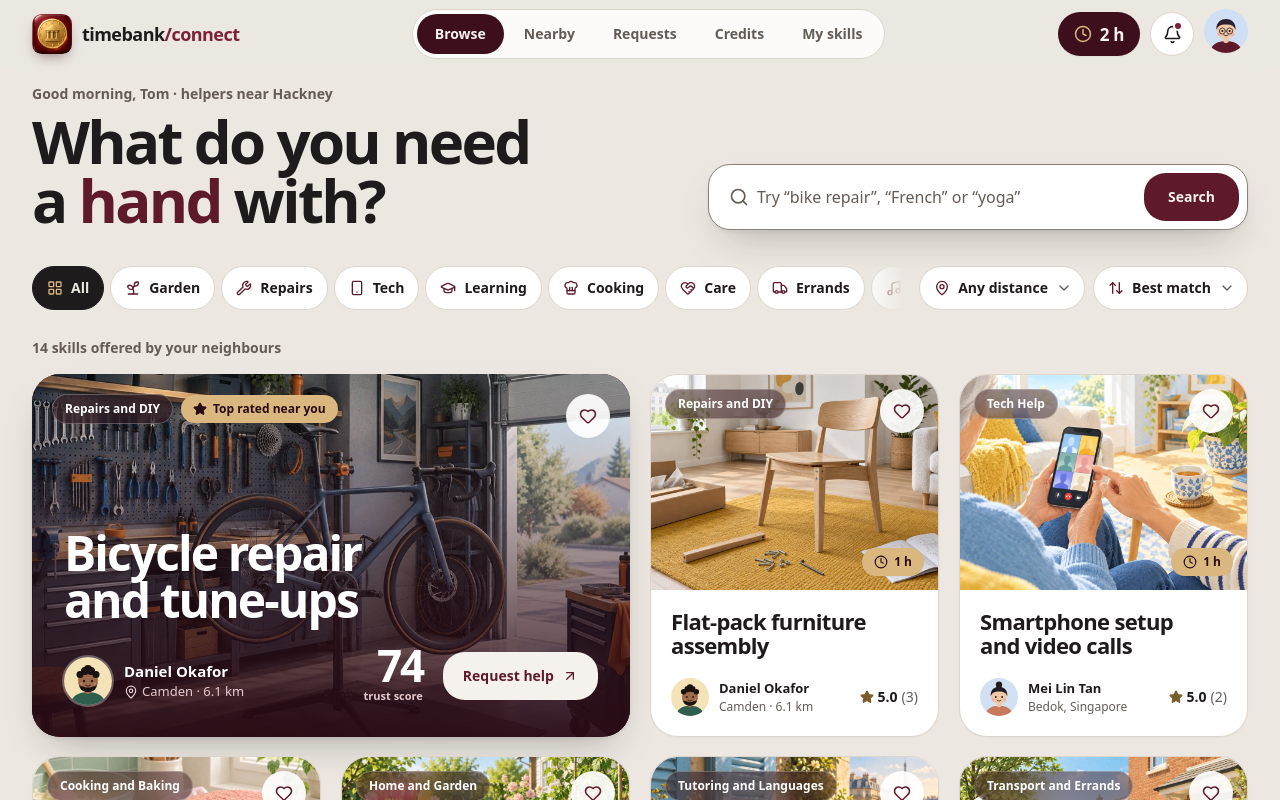
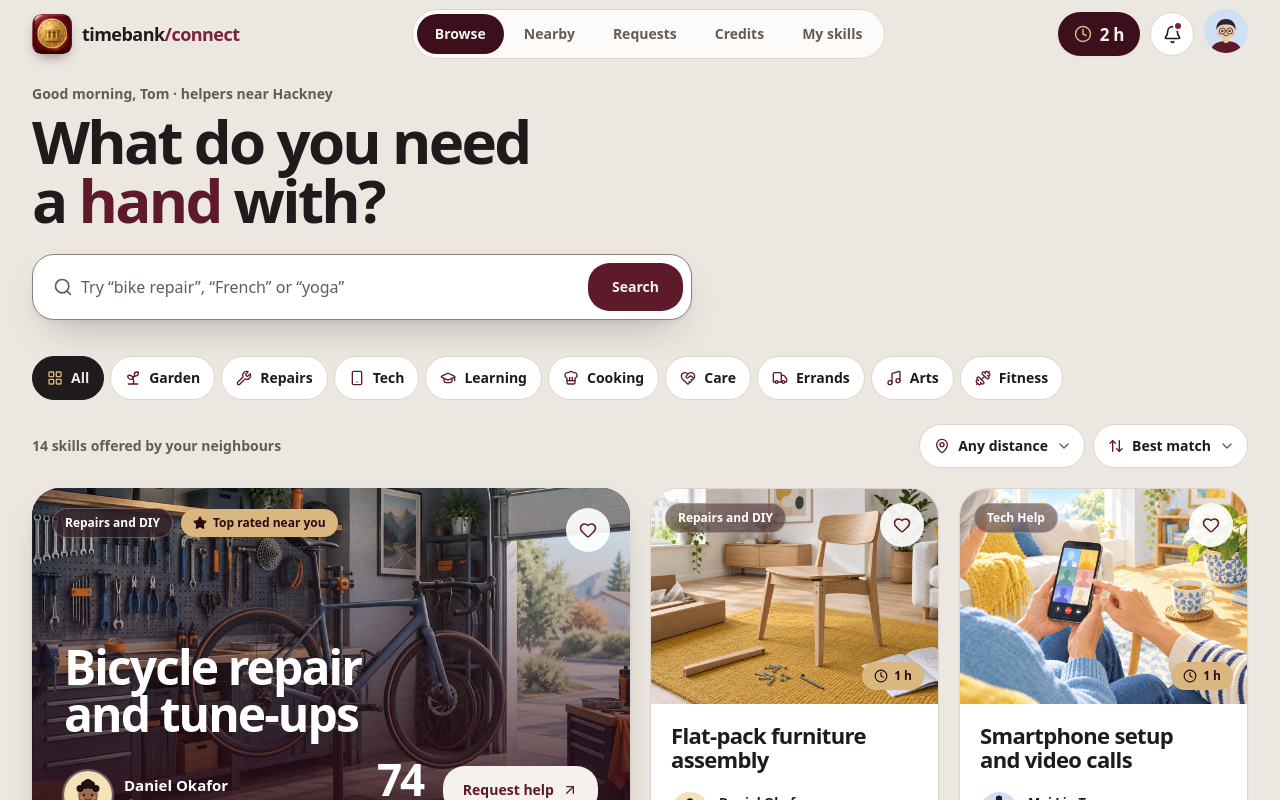
Before and after one commit to kaxlon33/TimeBank_Connect, a React (Vite) app in the folder apps/web/: page / in a window 1280 px wide. Shown: the top 800 px of the page. Built offline with nearby package versions, Linux system fonts and the light colour scheme.

Commit message:
fix(web): tidy the browse toolbar into one clean flow (#9)
Headline, search, one full category row, then a line with the result count and the two filter menus.

```diff
--- a/apps/web/src/pages/BrowsePage.tsx
+++ b/apps/web/src/pages/BrowsePage.tsx
@@ -145,7 +145,7 @@ export function BrowsePage() {
 
   return (
     <div className="mx-auto w-full max-w-[1400px] px-4 pt-2 pb-32 sm:px-8 lg:pb-16">
-      <header className="flex flex-col gap-6 pt-2 lg:flex-row lg:items-end lg:justify-between lg:gap-10">
+      <header className="flex flex-col gap-6 pt-2">
         <div className="tile-in max-w-3xl">
           <p className="text-sm font-semibold text-muted-foreground">
             {greeting()}, {me.name.split(' ')[0]}
@@ -159,7 +159,7 @@ export function BrowsePage() {
         <form
           role="search"
           onSubmit={(e) => e.preventDefault()}
-          className="tile-in flex w-full items-center gap-2 rounded-[22px] border border-input bg-card p-2 pl-5 shadow-raised lg:max-w-[540px]"
+          className="tile-in flex w-full items-center gap-2 rounded-[22px] border border-input bg-card p-2 pl-5 shadow-raised lg:max-w-[660px]"
           style={{ '--delay': '60ms' } as React.CSSProperties}
         >
           <Search className="size-5 shrink-0 text-muted-foreground" aria-hidden="true" />
@@ -194,11 +194,11 @@ export function BrowsePage() {
         </form>
       </header>
 
-      <div className="mt-8 flex flex-col gap-3 lg:flex-row lg:items-center lg:gap-4">
+      <div className="mt-8">
         <div
           role="group"
           aria-label="Categories"
-          className="-mx-4 flex min-w-0 gap-1.5 overflow-x-auto px-4 py-1 [scrollbar-width:none] sm:-mx-8 sm:px-8 lg:mx-0 lg:flex-1 lg:pr-10 lg:pl-0 lg:[mask-image:linear-gradient(to_right,black_calc(100%-40px),transparent)] [&::-webkit-scrollbar]:hidden"
+          className="-mx-4 flex gap-1.5 overflow-x-auto px-4 py-1 [mask-image:linear-gradient(to_right,black_calc(100%-40px),transparent)] [scrollbar-width:none] sm:-mx-8 sm:px-8 lg:mx-0 lg:px-0 lg:pr-10 [&::-webkit-scrollbar]:hidden"
         >
           <Chip active={category === ''} onClick={() => setCategory('')} icon={LayoutGrid}>
             All
@@ -220,8 +220,17 @@ export function BrowsePage() {
                 <span key={i} aria-hidden="true" className="skeleton-shimmer h-11 w-28 shrink-0 rounded-full" />
               ))}
         </div>
+      </div>
 
-        <div className="flex shrink-0 gap-2">
+      <div className="mt-5 mb-5 flex flex-wrap items-center justify-between gap-x-4 gap-y-3">
+        <p aria-live="polite" className="text-sm font-semibold text-muted-foreground">
+          {results.status === 'success'
+            ? `${items.length} ${items.length === 1 ? 'skill' : 'skills'} ${filtersActive ? 'found' : 'offered by your neighbours'}`
+            : results.status === 'error'
+              ? ''
+              : 'Finding skills…'}
+        </p>
+        <div className="flex gap-2">
           <FilterMenu
             label="Distance"
             icon={MapPin}
@@ -246,14 +255,6 @@ export function BrowsePage() {
           />
         </div>
       </div>
-
-      <p aria-live="polite" className="mt-6 mb-4 text-sm font-semibold text-muted-foreground">
-        {results.status === 'success'
-          ? `${items.length} ${items.length === 1 ? 'skill' : 'skills'} ${filtersActive ? 'found' : 'offered by your neighbours'}`
-          : results.status === 'error'
-            ? ''
-            : 'Finding skills…'}
-      </p>
 
       {results.status === 'loading' ? (
         <div className="grid gap-5 sm:grid-cols-2 lg:grid-cols-4" aria-busy="true">
```
